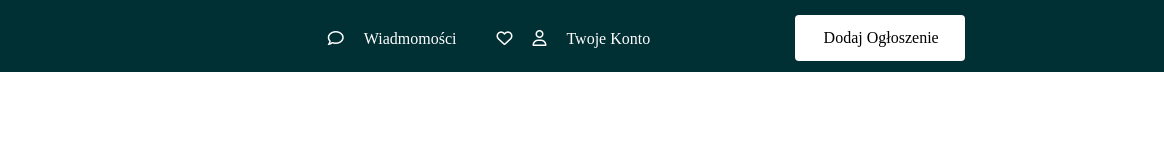
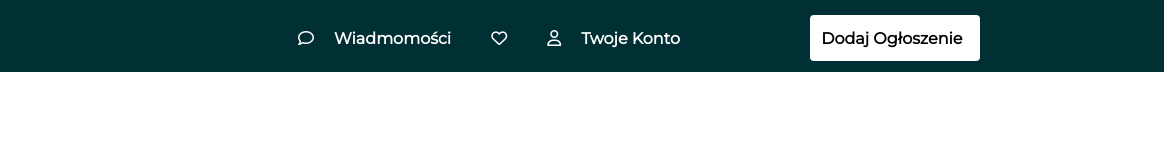
Before and after one commit to Szersz87/OlxTask, a plain HTML site: page index.html in a window 1280 px wide. Shown: the full height of the page, 116-1280 px from the left. Drawn offline with Linux system fonts and the light colour scheme.

Commit message:
added some style of navbar

```diff
--- a/index.html
+++ b/index.html
@@ -17,9 +17,9 @@
             <div><a href="https://www.olx.pl" id="headerLogo" title="Ogłoszenia - Sprzedam, kupię na OLX.pl">
                <img class="headerLogo" src="./img/OlxLogo.jpg" alt="logo olx"></a></div>
             <ul class="userBox">
-                <li id="navMessage" class="navBox"><a href="https://www.olx.pl/mojolx/wiadomosci/" title="wiadomosci" ><i class="fa-regular fa-comment"></i><span class="ulListTextPosition">Wiadmomości</span></li></a>
+                <li id="navMessage" class="navBox"><a class="navBox" href="https://www.olx.pl/mojolx/wiadomosci/" title="wiadomosci" ><i class="fa-regular fa-comment"></i><span class="messages">Wiadmomości</span></li></a>
                 <li id="navObserved" class="navBox"><a href="https://www.olx.pl/obserwowane/" title="obserwowane"><i class="fa-regular fa-heart"></i></li></a>
-                <li id="navMyAccountLink" class="navBox"><a href="https://www.olx.pl/mojolx/"><i class="fa-regular fa-user"></i><span class="ulListTextPosition">Twoje Konto</span></li></a>
+                <li id="navMyAccountLink" class="navBox"><a href="https://www.olx.pl/mojolx/"><i class="fa-regular fa-user"></i><span class="yourAccount">Twoje Konto</span></li></a>
 
             </ul>
             <a id="postNewAdLink" class="addNewPost" href="https://www.olx.pl/d/nowe-ogloszenie/?bs=homepage_adding"><span>Dodaj Ogłoszenie</span></a>
--- a/sass/main.scss
+++ b/sass/main.scss
@@ -14,6 +14,7 @@ body {
 
 html {
     font-size: 62.5%;
+    font-family: Montserrat, sans-serif;
     scroll-behavior: smooth;
 }
 
@@ -62,6 +63,7 @@ table {
         justify-content: space-evenly;
         align-items: center;
         top: 1rem;
+        font-weight: bold;
        .headerLogo {
            position: absolute;
            top: -1rem;
@@ -75,19 +77,25 @@ table {
             display: flex;
             flex-direction: row;
             list-style: none;
-            justify-content: center ;
+            justify-content: center;
 
 
             .fa-regular {
                 margin: 2rem 0rem 2rem 2rem;
                 color: white;
-
+            }
+            .fa-heart {
+                margin: 2rem;
             }
             span {
                 margin: 2rem;
                 color: white;
             }
         }
+        .userBox .navBox:hover {
+            color: red;
+        }
+
         .addNewPost {
             position: relative;
             width: 17rem;
@@ -98,10 +106,15 @@ table {
             span {
                 position: absolute;
                 top: 50%;
-            left: 10%, ;
-            transform: translate(10%,-50%);
+                left: 0%, ;
+                transform: translate(8%,-50%);
+        }
+        // .addNewPost:hover {
 
-        }
+        //         color: white;
+        //         background-color: black;
+
+        // }
     }
     }
 
```
Also changed, not shown: css/main.css, 1 other file. Lines whose indentation alone changed are shown as unchanged.
